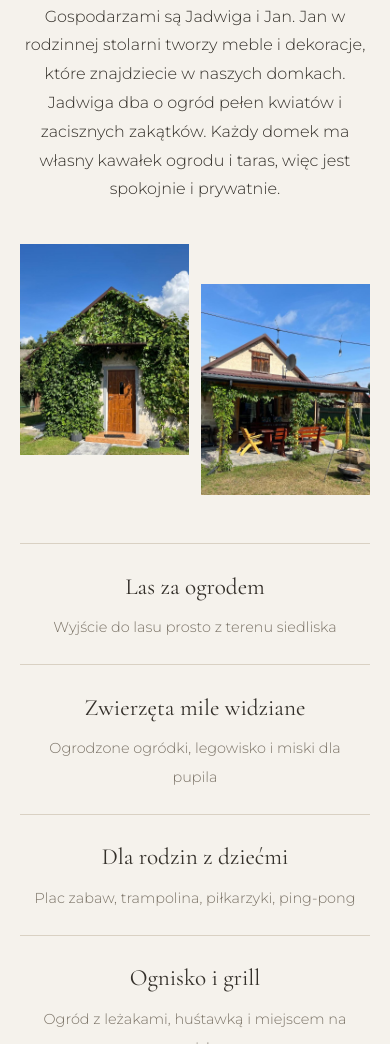
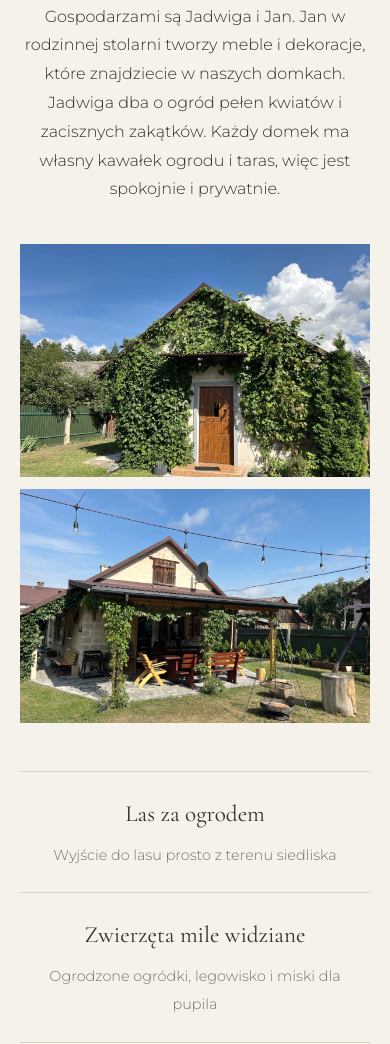
Before and after one commit to KarolinaOrlinska/siedliskopodlasem, a plain HTML site: page index.html in a window 390 px wide. Shown: the part 1233-2277 px from the top of the page. Drawn offline with nearby package versions, Linux system fonts and the light colour scheme.

Commit message:
Wyrównane zdjęcia w sekcji O siedlisku
Oba zdjęcia w tym samym rozmiarze i na tej samej wysokości,
z delikatnie ociepionymi kolorami; na telefonie jedno pod drugim.

Co-Authored-By: Claude Opus 5.5 <noreply@anthropic.com>

```diff
--- a/css/style.css
+++ b/css/style.css
@@ -168,10 +168,15 @@ mark.todo { background: #f6e6b4; color: #6b4b00; padding: 0 .3em; border-radius:
 .section-alt { background: var(--bg-alt); }
 
 /* O siedlisku */
-.photo-pair { display: grid; grid-template-columns: 1fr 1fr; gap: 24px; margin-top: 4rem; }
-.photo-pair figure { margin: 0; aspect-ratio: 4 / 5; overflow: hidden; }
-.photo-pair figure:last-child { margin-top: 5rem; }
-.photo-pair img { width: 100%; height: 100%; object-fit: cover; }
+/* Dwa zdjęcia obok siebie – równe, w tym samym rozmiarze */
+.photo-pair { display: grid; grid-template-columns: 1fr 1fr; gap: 24px; margin-top: 4.5rem; max-width: 1080px; }
+.photo-pair figure { margin: 0; aspect-ratio: 3 / 2; overflow: hidden; background: var(--bg-alt); }
+.photo-pair img {
+  width: 100%; height: 100%; object-fit: cover;
+  filter: saturate(.85) sepia(.08) brightness(1.02); /* cieplejsze, spokojniejsze kolory */
+  transition: transform 1.2s ease;
+}
+.photo-pair figure:hover img { transform: scale(1.03); }
 
 .features {
   list-style: none; padding: 0; margin: 5rem 0 0;
@@ -353,8 +358,7 @@ mark.todo { background: #f6e6b4; color: #6b4b00; padding: 0 .3em; border-radius:
   .hero h1 { letter-spacing: .18em; }
   .hero-buttons .btn { width: 100%; }
 
-  .photo-pair { gap: 12px; margin-top: 2.5rem; }
-  .photo-pair figure:last-child { margin-top: 2.5rem; }
+  .photo-pair { grid-template-columns: 1fr; gap: 12px; margin-top: 2.5rem; }
   .features { grid-template-columns: 1fr; margin-top: 3rem; }
   .features li { border-right: 0 !important; padding: 1.4rem .5rem; }
 
```
